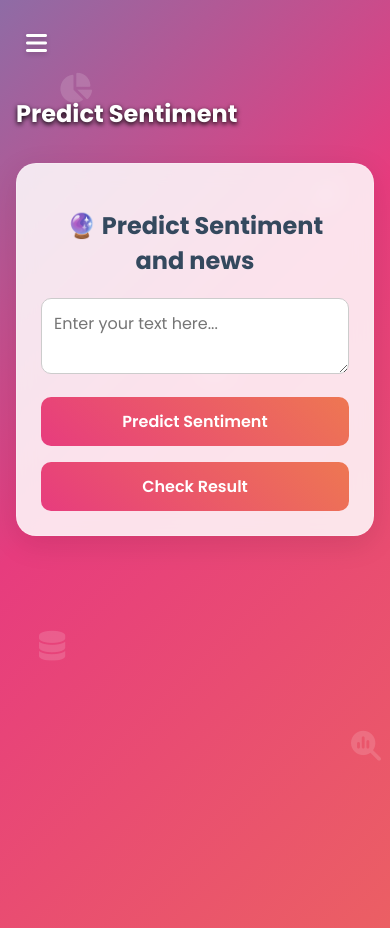
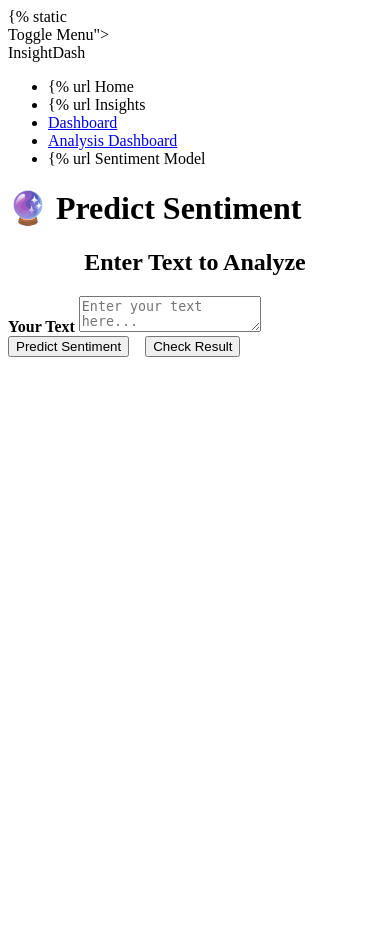
Before and after one commit to Sharmeen20/Social_Watch-Cybesheild-Hackathon, a Django app: page /model/ in a window 390 px wide. Run offline with Django 5.2, Linux system fonts and the light colour scheme; parts of the project's set-up code (start-up, migrations or seed data) failed here and were passed over.

Commit message:
Refactor model.html for better structure and accessibility
Updated HTML structure, added accessibility, semantic structure, responsive layout and UX enhancements

```diff
--- a/haga/sentiment/templates/model.html
+++ b/haga/sentiment/templates/model.html
@@ -1,217 +1,15 @@
 <!DOCTYPE html>
 <html lang="en">
 <head>
-    <meta charset="UTF-8">
-    <meta name="viewport" content="width=device-width, initial-scale=1.0">
+    <meta charset="UTF-8" />
+    <meta name="viewport" content="width=device-width, initial-scale=1.0" />
     <title>Dashboard - Sentiment Model</title>
-    <link rel="stylesheet" href="styles.css">
+    {% static
 </head>
 
-<style>
-    /* --- styles.css --- */
-
-/* Google Fonts & Font Awesome Icons */
-@import url('https://fonts.googleapis.com/css2?family=Poppins:wght@400;600;700&display=swap');
-@import url('https://cdnjs.cloudflare.com/ajax/libs/font-awesome/6.4.0/css/all.min.css');
-
-/* Keyframe Animations */
-@keyframes gradient-animation {
-    0% { background-position: 0% 50%; }
-    50% { background-position: 100% 50%; }
-    100% { background-position: 0% 50%; }
-}
-@keyframes float {
-    0% { transform: translateY(0px); }
-    50% { transform: translateY(-20px); }
-    100% { transform: translateY(0px); }
-}
-
-:root {
-    --sidebar-bg: #2c3e50;
-    --main-bg: #f5f6fa;
-    --card-bg: rgba(255, 255, 255, 0.85);
-    --text-color: #34495e;
-    --text-light: #aeb6bf;
-    --text-light-hover: #ffffff;
-    --accent-color: #e73c7e;
-    --accent-hover: #ee7752;
-    --shadow-color: rgba(0, 0, 0, 0.1);
-    --sidebar-width: 250px;
-}
-
-/* --- General & Layout --- */
-body {
-    font-family: 'Poppins', sans-serif;
-    margin: 0;
-    color: var(--text-color);
-    background: linear-gradient(-45deg, #ee7752, #e73c7e, #23a6d5, #23d5ab);
-    background-size: 400% 400%;
-    animation: gradient-animation 18s ease infinite;
-    overflow-x: hidden;
-}
-
-/* --- Floating Icons --- */
-.floating-icons {
-    position: fixed;
-    top: 0;
-    left: 0;
-    width: 100%;
-    height: 100%;
-    z-index: -1;
-}
-.floating-icons i {
-    position: absolute;
-    color: rgba(255, 255, 255, 0.15);
-    font-size: 50px;
-    animation: float 10s infinite ease-in-out;
-}
-.floating-icons i:nth-child(1) { top: 10%; left: 15%; animation-duration: 12s; }
-.floating-icons i:nth-child(2) { top: 20%; left: 80%; animation-duration: 8s; }
-.floating-icons i:nth-child(3) { top: 70%; left: 10%; animation-duration: 15s; }
-.floating-icons i:nth-child(4) { top: 80%; left: 90%; animation-duration: 9s; }
-.floating-icons i:nth-child(5) { top: 40%; left: 50%; animation-duration: 11s; }
-
-/* --- Sidebar Container & Menu Icon --- */
-.sidebar-container {
-    position: fixed;
-    top: 0;
-    left: 0;
-    height: 100%;
-    z-index: 1000;
-}
-.menu-icon {
-    padding: 1rem;
-    color: white;
-    font-size: 1.5rem;
-    cursor: pointer;
-    position: fixed;
-    top: 10px;
-    left: 10px;
-    z-index: 1001;
-    text-shadow: 0 2px 5px rgba(0,0,0,0.2);
-}
-.sidebar {
-    width: var(--sidebar-width);
-    background-color: var(--sidebar-bg);
-    height: 100%;
-    padding-top: 1.5rem;
-    transform: translateX(-100%);
-    transition: transform 0.4s ease;
-}
-.sidebar-container.is-open .sidebar {
-    transform: translateX(0);
-}
-.sidebar-header {
-    text-align: center;
-    margin-bottom: 2rem;
-    font-size: 1.5rem;
-    font-weight: 700;
-    color: var(--text-light-hover);
-}
-.sidebar nav ul { list-style-type: none; padding: 0; margin: 0; }
-.sidebar nav a {
-    display: flex;
-    align-items: center;
-    gap: 15px;
-    color: var(--text-light);
-    text-decoration: none;
-    padding: 1rem 1.5rem;
-    transition: all 0.3s ease;
-}
-.sidebar nav a:hover {
-    background-color: rgba(255, 255, 255, 0.1);
-    color: var(--text-light-hover);
-    transform: translateX(10px);
-}
-.sidebar nav li.active > a {
-    background-color: rgba(231, 60, 126, 0.2);
-    color: var(--text-light-hover);
-    border-right: 4px solid var(--accent-color);
-}
-.main-content {
-    padding: 2rem;
-    margin-left: 70px;
-    width: calc(100% - 70px);
-    transition: margin-left 0.4s ease;
-}
-.sidebar-container.is-open ~ .main-content {
-    margin-left: var(--sidebar-width);
-    width: calc(100% - var(--sidebar-width));
-}
-.page-header {
-    font-size: 2rem;
-    font-weight: 700;
-    margin-bottom: 2rem;
-    color: white;
-    text-shadow: 0 2px 5px rgba(0,0,0);
-}
-
-/* --- Card & Component Styles --- */
-.card {
-    background: var(--card-bg);
-    backdrop-filter: blur(10px);
-    padding: 1.5rem;
-    border-radius: 20px;
-    box-shadow: 0 8px 30px var(--shadow-color);
-    border: 1px solid rgba(255, 255, 255, 0.2);
-    margin-bottom: 2rem;
-}
-select, textarea, button {
-    font-family: 'Poppins', sans-serif;
-    font-size: 1rem;
-    padding: 0.75rem;
-    border-radius: 10px;
-    border: 1px solid #ccc;
-    width: 100%;
-    box-sizing: border-box;
-}
-button {
-    background: linear-gradient(45deg, var(--accent-color), var(--accent-hover));
-    color: white;
-    border: none;
-    cursor: pointer;
-    margin-top: 1rem;
-    transition: all 0.3s ease;
-    font-weight: 600;
-}
-button:hover {
-    transform: translateY(-3px);
-    box-shadow: 0 8px 15px rgba(0, 0, 0, 0.2);
-}
-.charts-grid {
-    display: grid;
-    grid-template-columns: repeat(auto-fit, minmax(400px, 1fr));
-    gap: 1.5rem;
-}
-.charts-grid h2 { text-align: center; font-size: 1.1rem; }
-.result { margin-top: 1rem; font-weight: bold; text-align: center; }
-
-/* --- Responsive Design --- */
-@media (max-width: 768px) {
-    :root {
-        --sidebar-width: 80vw;
-    }
-    .main-content, .sidebar-container.is-open ~ .main-content {
-        margin-left: 0;
-        width: 100%;
-        padding: 1rem;
-        padding-top: 5rem;
-        box-sizing: border-box;
-    }
-    .page-header {
-        font-size: 1.5rem;
-    }
-    .floating-icons i {
-        font-size: 30px;
-    }
-    .charts-grid {
-        grid-template-columns: 1fr;
-    }
-}
-</style>
-
 <body>
-    <div class="floating-icons">
+    <!-- Floating Background Icons -->
+    <div class="floating-icons" aria-hidden="true">
         <i class="fas fa-chart-pie"></i>
         <i class="fas fa-comment-dots"></i>
         <i class="fas fa-database"></i>
@@ -219,39 +17,38 @@
         <i class="fas fa-robot"></i>
     </div>
 
-    <div class="sidebar-container">
-    <div class="menu-icon"><i class="fas fa-bars"></i></div>
-    <aside class="sidebar">
+    <!-- Sidebar Navigation -->
+   Toggle Menu"><i class="fas fa-bars"></i></div>
+        <aside class="sidebar" role="navigation">
             <div class="sidebar-header">InsightDash</div>
             <nav>
                 <ul>
-        <li><a href="{% url 'ha' %}"><i class="fas fa-home"></i> Home</a></li>
-        <li><a href="{% url 'random' %}"><i class="fas fa-lightbulb"></i> Insights</a></li>
-        <li><a href="{% url 'dash' %}"><i class="fas fa-chart-bar"></i> Dashboard</a></li>
-        <li><a href="{% url 'dashboard' %}"><i class="fas fa-chart-bar"></i> Analysis Dashboard</a></li>
-        <li class="active"><a href="{% url 'model' %}"><i class="fas fa-brain"></i> Sentiment Model</a></li>
+                    <li>{% url <i class="fas fa-home"></i> Home</a></li>
+                    <li>{% url <i class="fas fa-lightbulb"></i> Insights</a></li>
+                    <li><a href="{% url 'dash'a-chart-bar"></i> Dashboard</a></li>
+                    <li><a href="{% url 'dashboard'rt-bar"></i> Analysis Dashboard</a></li>
+                    <li class="active">{% url <i class="fas fa-brain"></i> Sentiment Model</a></li>
                 </ul>
             </nav>
         </aside>
     </div>
 
+    <!-- Main Content -->
     <main class="main-content">
-        <h1 class="page-header">Predict Sentiment</h1>
+        <h1 class="page-header">🔮 Predict Sentiment</h1>
         <div class="card" style="max-width: 600px; margin: auto;">
-            <h2 style="text-align: center;">🔮 Predict Sentiment and news</h2>
+            <h2 style="text-align: center;">Enter Text to Analyze</h2>
             <form id="predictForm" method="post" action="">
                 {% csrf_token %}
-                <textarea name="feature1" placeholder="Enter your text here..."></textarea>
-                <!--<button type="submit">Predict Sentiment</button>-->
+                <label for="feature1" style="font-weight: 600;">Your Text</label>
+                <textarea id="feature1" name="feature1" placeholder="Enter your text here..." required></textarea>
+
+                <div style="display: flex; gap: 1rem; flex-wrap: wrap;">
                     <button type="submit" name="predict_sentiment">Predict Sentiment</button>
                     <button type="submit" name="check_result">Check Result</button>
+                </div>
             </form>
-            <!--{% if prediction %}
-                <div class="result">Prediction: <span style="color:green">{{ prediction }}</span></div>
-            {% endif %}
-            {% if result %}
-                <div class="result">result: <span style="color:green">{{ result }}</span></div>
-            {% endif %}-->
+
             {% if prediction %}
                 <div class="result">Prediction: <span style="color:green">{{ prediction }}</span></div>
             {% endif %}
@@ -262,20 +59,17 @@
         </div>
     </main>
 
+    <!-- Sidebar Toggle Script -->
     <script>
         const menuIcon = document.querySelector('.menu-icon');
         const sidebarContainer = document.querySelector('.sidebar-container');
 
-        // Event listener to toggle the menu on icon click
         menuIcon.addEventListener('click', (event) => {
-            // This stops the click from bubbling up to the document listener
             event.stopPropagation();
             sidebarContainer.classList.toggle('is-open');
         });
 
-        // Event listener for the whole page to close the menu
         document.addEventListener('click', (event) => {
-            // Check if the menu is open AND if the click was outside the sidebar container
             if (sidebarContainer.classList.contains('is-open') && !sidebarContainer.contains(event.target)) {
                 sidebarContainer.classList.remove('is-open');
             }
```
Lines whose indentation alone changed are shown as unchanged.
